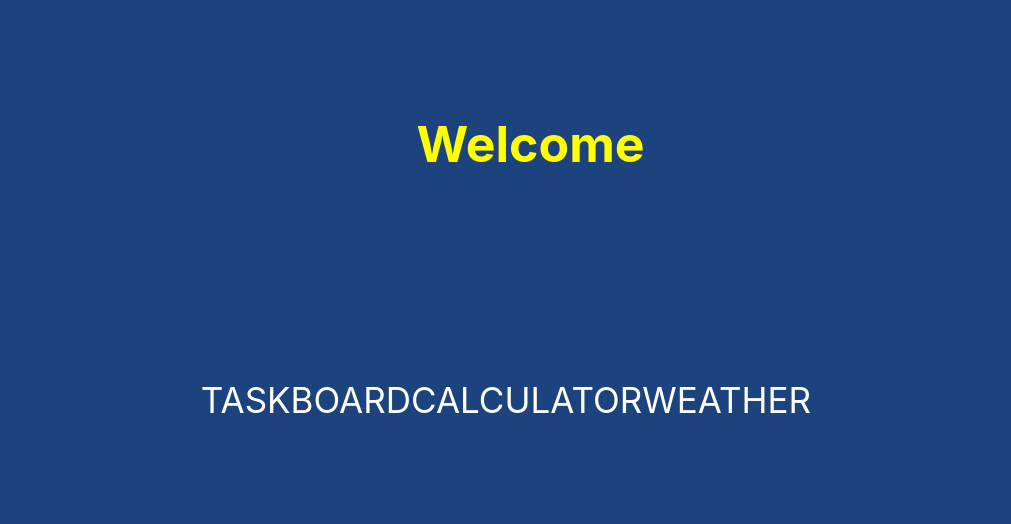
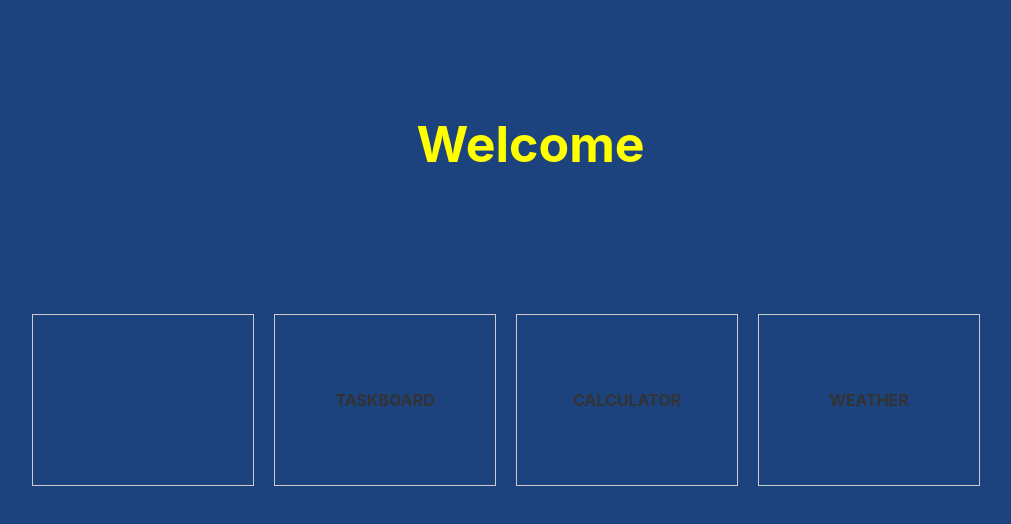
Before and after one commit to rohandocx/Main-lev, a React (Create React App) app: page /homepage in a window 1280 px wide. Shown: the top 524 px of the page, without its empty margins (134-1145 px from the left). Built offline with nearby package versions, Linux system fonts and the light colour scheme.

Commit message:
Update Homepage.js

```diff
--- a/src/components/Homepage.js
+++ b/src/components/Homepage.js
@@ -3,15 +3,17 @@ import { Link } from 'react-router-dom'
 
 const Homepage = () => {
   return (
-    <div className='container'>
+   <div class='container'>
+  <div class='container-child'>
     <h1 id='heading'>Welcome</h1>
-      <div id='container-child1' className='container-chid'>
+  </div>
+  <div class='container-child'>
     <a href='https://todo-leverag-lcuz26yr9-rohandocx.vercel.app/'>TASKBOARD</a>
   </div>
-      <div id='container-child2' className='container-chid'>
+  <div class='container-child'>
     <a href='https://calculator-leverag-jgms.vercel.app/'>CALCULATOR</a>
   </div>
-      <div id='container-child3' className='container-chid'>
+  <div class='container-child'>
     <a href='https://weather-leverg-jvweohbfk-rohandocx.vercel.app/'>WEATHER</a>
   </div>
 </div>
```
Lines whose indentation alone changed are shown as unchanged.
